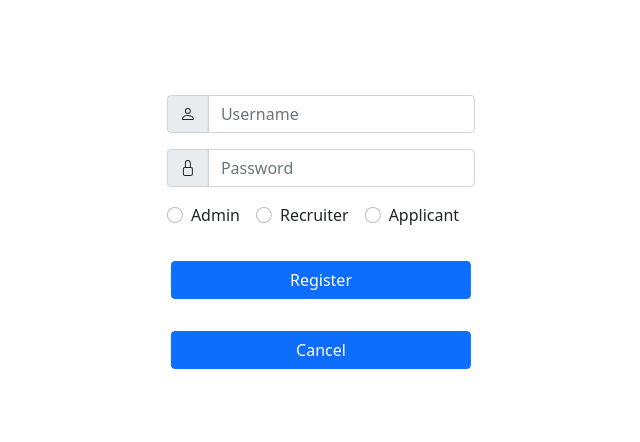
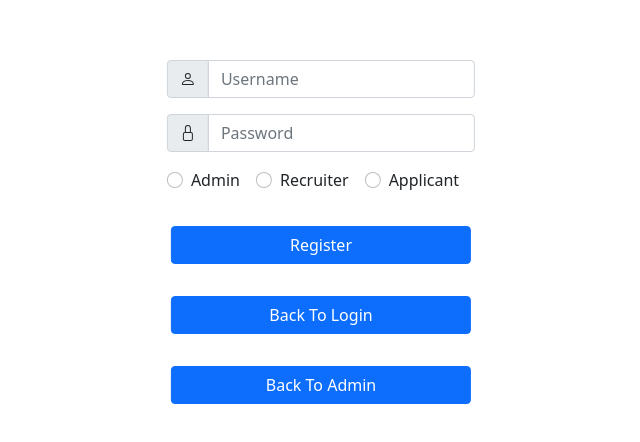
Before and after one commit to sailaja-lb/T3-frontend, a React (Create React App) app: page / in a window 1280 px wide. Both pictures are taken after a click on the button "Register". Shown: the top 442 px of the page, without its empty margins (319-959 px from the left). Built offline with nearby package versions, Linux system fonts and the light colour scheme.

Commit message:
added a button and error messages

```diff
--- a/src/components/Register.js
+++ b/src/components/Register.js
@@ -1,19 +1,26 @@
 import {useDispatch, useSelector} from "react-redux";
-import {Button, Card, Form, InputGroup, Row} from "react-bootstrap";
+import {Alert, Button, Card, Form, InputGroup, Row} from "react-bootstrap";
 import {
     ADMIN_CANCEL,
     CANCEL,
     initiateRegister, REGISTER_USER
 } from "../reducers/userReducer";
 import {BsLock, BsPerson} from "react-icons/bs";
+import {useState} from "react";
 
 export default function Register({_useSelector = useSelector, _useDispatch=useDispatch}){
     const users = _useSelector(state => state.userReducer.addNewUser)
-
+    const isAddNewUser = _useSelector(state => state.userReducer.isAddNewUser)
+    const authMessage = _useSelector(state => state.userReducer.authMessage)
+    const failRegisterMessage = _useSelector(state => state.userReducer.failRegisterMessage)
+    const [username, setUsername] = useState('')
+    const [password, setPassword] = useState('')
+    const [submit, setSubmit] = useState(false)
     const dispatch = _useDispatch()
 
     function handleRegister(event) {
         event.preventDefault()
+        setSubmit(true)
         dispatch(initiateRegister())
     }
 
@@ -30,17 +37,21 @@ export default function Register({_useSelector = useSelector, _useDispatch=useDi
 
     return <Card style={{borderWidth: 0}}>
         <Card.Body>
+            {failRegisterMessage ? (<Alert variant={"danger"}>
+                Please Enter all the Credentials to Register.</Alert>) : null}
+            {authMessage ? (<Alert variant={"danger"}>
+                Not Authorized. Should be a Admin</Alert>) : null}
             <Form onSubmit={handleRegister}>
                 <Form.Group className="mb-3">
                     <InputGroup className="mb-2">
                         <InputGroup.Text><BsPerson/></InputGroup.Text>
-                        <Form.Control placeholder='Username' onChange={e => updateUsername(e.target.value)}/>
+                        <Form.Control placeholder='Username' onChange={e => updateUsername(e.target.value)} isInvalid={submit && null}/>
                     </InputGroup>
                 </Form.Group>
                 <Form.Group className="mb-3">
                     <InputGroup>
                         <InputGroup.Text><BsLock/></InputGroup.Text>
-                        <Form.Control placeholder='Password' onChange={e => updatePassword(e.target.value)}/>
+                        <Form.Control placeholder='Password' onChange={e => updatePassword(e.target.value)} isInvalid={submit && null}/>
                     </InputGroup>
                 </Form.Group>
                 <Form.Group className="mb-3">
@@ -54,11 +65,12 @@ export default function Register({_useSelector = useSelector, _useDispatch=useDi
                     <Button type={"submit"} variant={"primary"}>Register</Button>
                 </Row>
                 <Row className={'p-3'}>
-                    <Button title='Cancel' variant={"primary"} onClick={() =>  dispatch({type:CANCEL})}>Cancel</Button>
+                    <Button title='Cancel' variant={"primary"} onClick={() =>  dispatch({type:CANCEL})}>Back To Login</Button>
                 </Row>
-                {/*<Row className={'p-3'}>*/}
-                {/*    <Button title='Cancel' variant={"primary"} onClick={() =>  dispatch({type:ADMIN_CANCEL})}>GO BACK TO ADMIN</Button>*/}
-                {/*</Row>*/}
+                {isAddNewUser ?
+                    <Row className={'p-3'}>
+                        <Button title='Cancel' variant={"primary"} onClick={() =>  dispatch({type:ADMIN_CANCEL})}>Back To Admin</Button>
+                    </Row>:null}
             </Form>
         </Card.Body>
     </Card>
```
